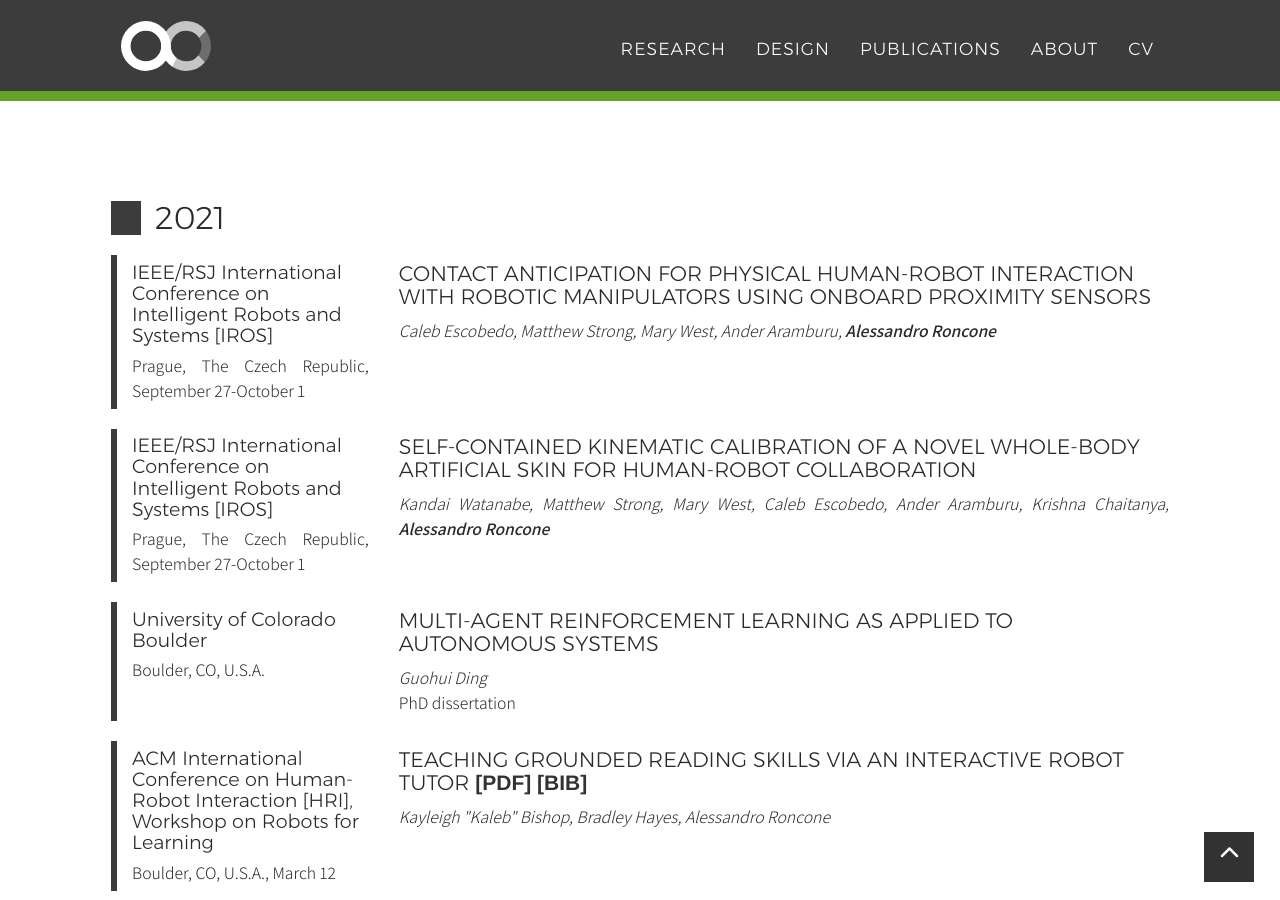
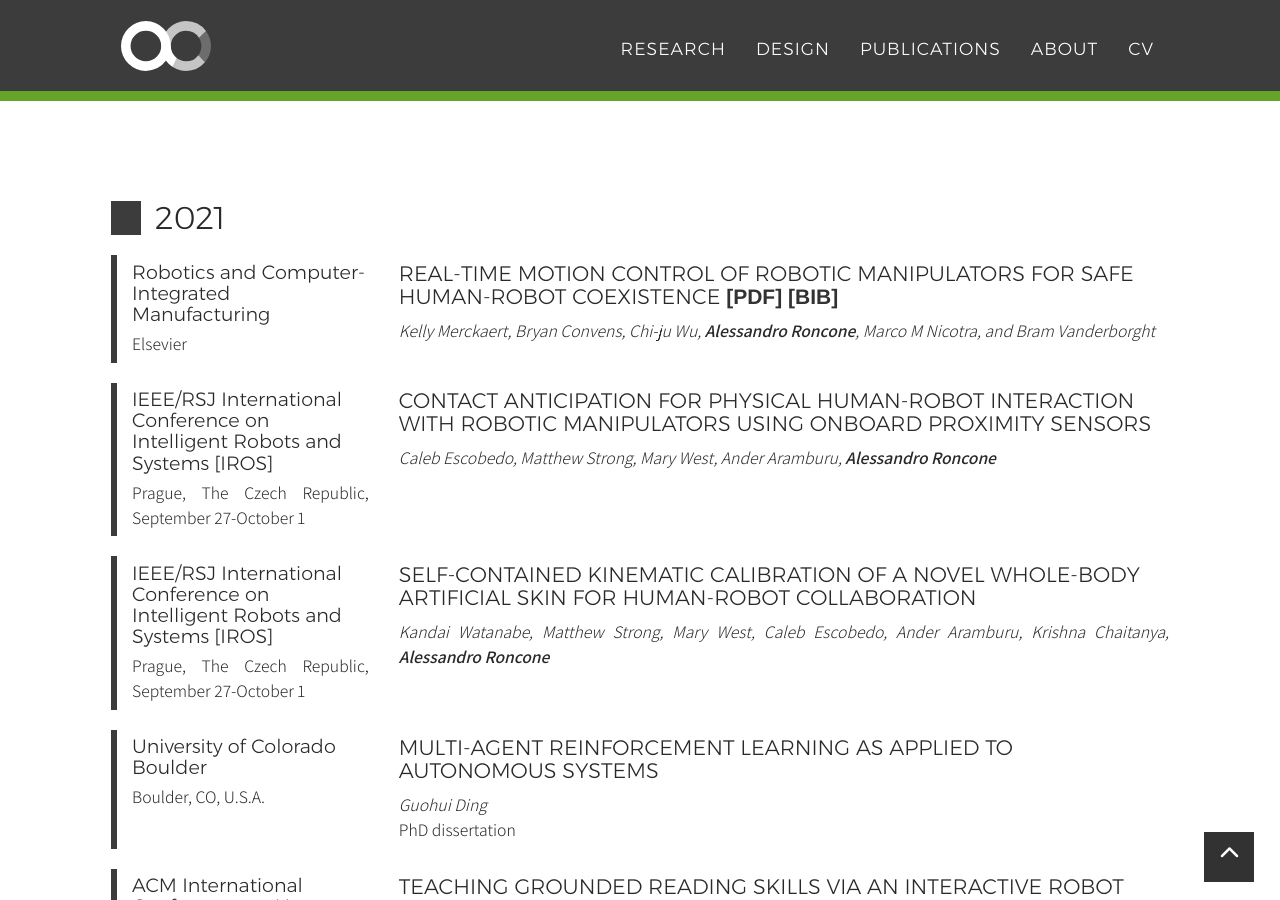
Before and after one commit to alecive/alecive.github.io, a Jekyll site: the page built from publications.html, in a window 1280 px wide and 900 px high, scrolled down 744 px. Built offline with Jekyll 4.4.1, drawn with Linux system fonts in a browser that asks for light colours; nearby versions of some CDN libraries; some web fonts are replaced.

Commit message:
Added Kelly's paper

```diff
--- a/_data/cv-publications.yml
+++ b/_data/cv-publications.yml
@@ -1,3 +1,10 @@
+ - title: "Real-Time Motion Control of Robotic Manipulators for Safe Human-Robot Coexistence"
+   authors: Kelly Merckaert, Bryan Convens, Chi-ju Wu, <b>Alessandro Roncone</b>, Marco M Nicotra, and Bram Vanderborght
+   year: 2021
+   venue: Robotics and Computer-Integrated Manufacturing
+   where: Elsevier
+   pdf: "2021_Merckaert_realtime_motion_control"
+   host: https://hiro-group.ronc.one
  - title: "Contact Anticipation for Physical Human-Robot Interaction with Robotic Manipulators using Onboard Proximity Sensors"
    authors: Caleb Escobedo, Matthew Strong, Mary West, Ander Aramburu, <b>Alessandro Roncone</b>
    year: 2021
```
